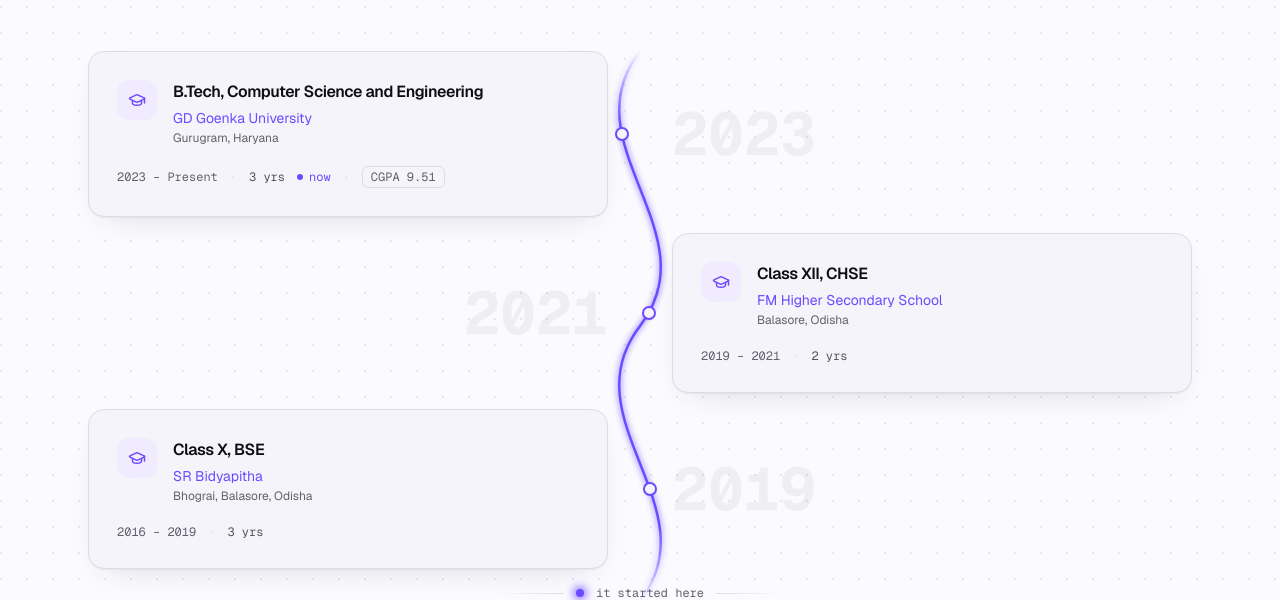
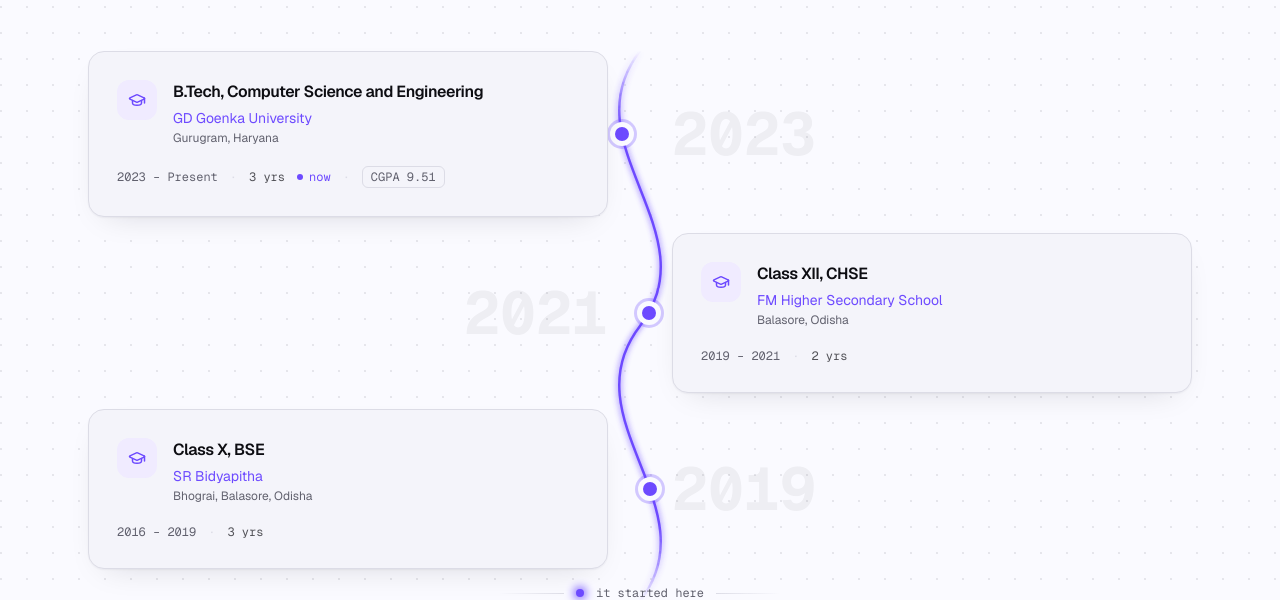
Before and after one commit to SR-Pradhan/Portfolio, a Next.js app in the folder frontend/: page / in a window 1280 px wide. Shown: the part 5662-6262 px from the top of the page. Built offline with nearby package versions, Linux system fonts and the light colour scheme; no server answers.

Commit message:
Make the lit timeline node readable on white

```diff
--- a/frontend/src/app/globals.css
+++ b/frontend/src/app/globals.css
@@ -1057,3 +1057,35 @@ html:not(.dark) body::after {
 html:not(.dark) .orbit-track {
   border-color: color-mix(in srgb, var(--accent) 26%, transparent);
 }
+
+/* ── Lit timeline node ────────────────────────────────────────────────
+   A glow is how you say "lit" on a near-black page: light spilling past the
+   edge of a dark-cored dot. On white the same glow has nothing to spill into
+   and washes out completely, which is why the education and achievement nodes
+   looked inert in light mode however far the rail had drawn.
+
+   So the two themes state it differently. Light fills the dot with accent and
+   rings it; dark keeps the hollow core and the glow. Both keep the background
+   ring that punches them out of the rail behind. */
+
+/* Scoped with `html:not(.dark)` rather than left bare: the timeline nodes also
+   carry `bg-surface`, and light mode's card-shadow rule for that class (0,2,0)
+   outranks a bare `.node-lit` (0,1,0) — so the node inherited a card's drop
+   shadow instead of its own ring. Matching specificity, and later in the file,
+   settles it. Third time this class has caught something; see the doc. */
+html:not(.dark) .node-lit,
+html:not(.dark) .group:hover .node-lit-hover {
+  border-color: var(--accent);
+  background: var(--accent);
+  box-shadow:
+    0 0 0 5px var(--background),
+    0 0 0 8px color-mix(in srgb, var(--accent) 28%, transparent);
+}
+
+.dark .node-lit,
+.dark .group:hover .node-lit-hover {
+  background: var(--background);
+  box-shadow:
+    0 0 12px 2px var(--accent),
+    0 0 0 5px var(--background);
+}
--- a/frontend/src/components/EducationCurve.tsx
+++ b/frontend/src/components/EducationCurve.tsx
@@ -248,7 +248,7 @@ export default function EducationCurve() {
           // punches a clean hole around it.
           className={`absolute z-20 size-3.5 -translate-x-1/2 -translate-y-1/2 rounded-full border-2 bg-surface transition-all duration-500 ${
             i < lit
-              ? "border-accent bg-background shadow-[0_0_12px_2px_var(--accent),0_0_0_5px_var(--background)]"
+              ? "node-lit"
               : "border-muted shadow-[0_0_0_5px_var(--background)]"
           }`}
         />
--- a/frontend/src/components/sections/Achievements.tsx
+++ b/frontend/src/components/sections/Achievements.tsx
@@ -169,7 +169,7 @@ export default function Achievements() {
                     aria-hidden
                     // same hollow-ring node as the Experience and Education timelines —
                     // muted until the row is active, then accent + glow
-                    className="absolute left-1/2 top-1/2 hidden size-3 -translate-x-1/2 -translate-y-1/2 rounded-full border-2 border-muted/70 bg-surface transition-all duration-300 group-hover:border-accent group-hover:bg-background group-hover:shadow-[0_0_12px_2px_var(--accent)] md:block"
+                    className="node-lit-hover absolute left-1/2 top-1/2 hidden size-3 -translate-x-1/2 -translate-y-1/2 rounded-full border-2 border-muted/70 bg-surface transition-all duration-300 md:block"
                   />
 
                   {/* The year owns the empty half while the row is at rest, and
```
